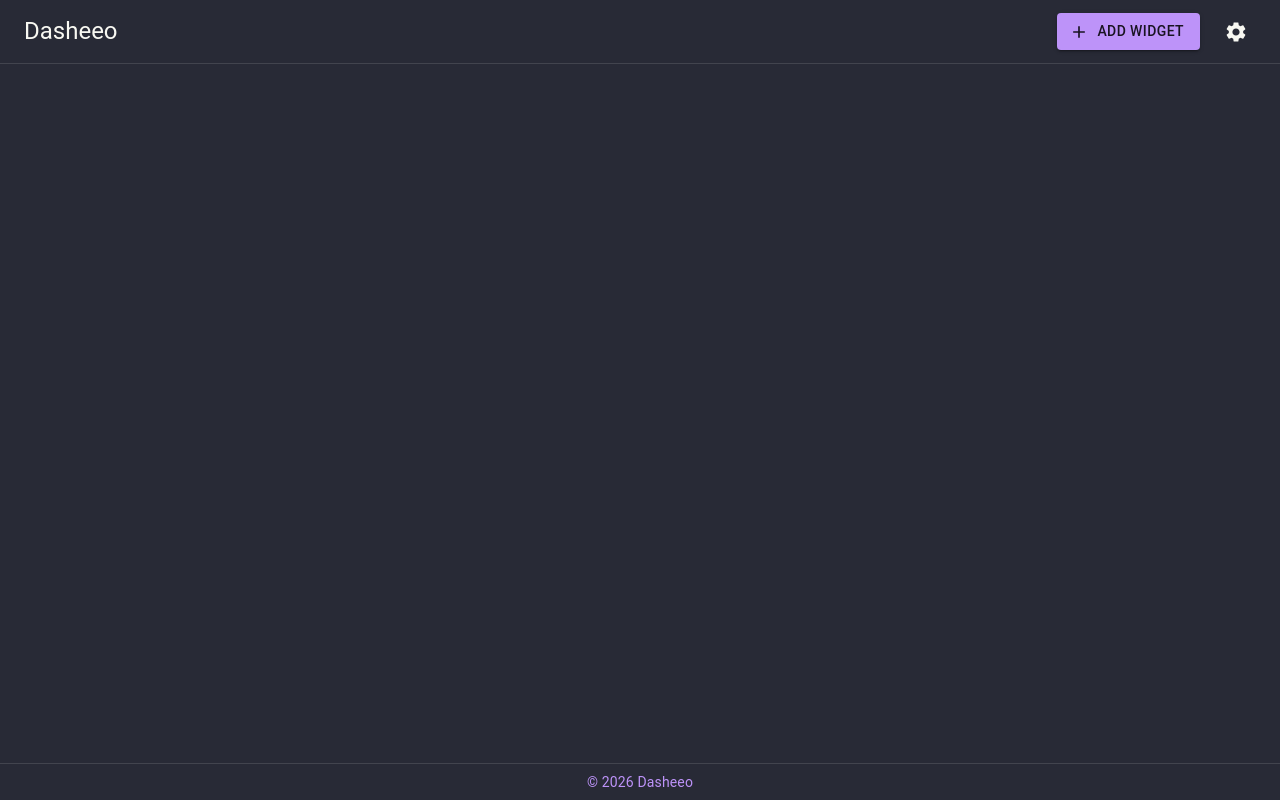
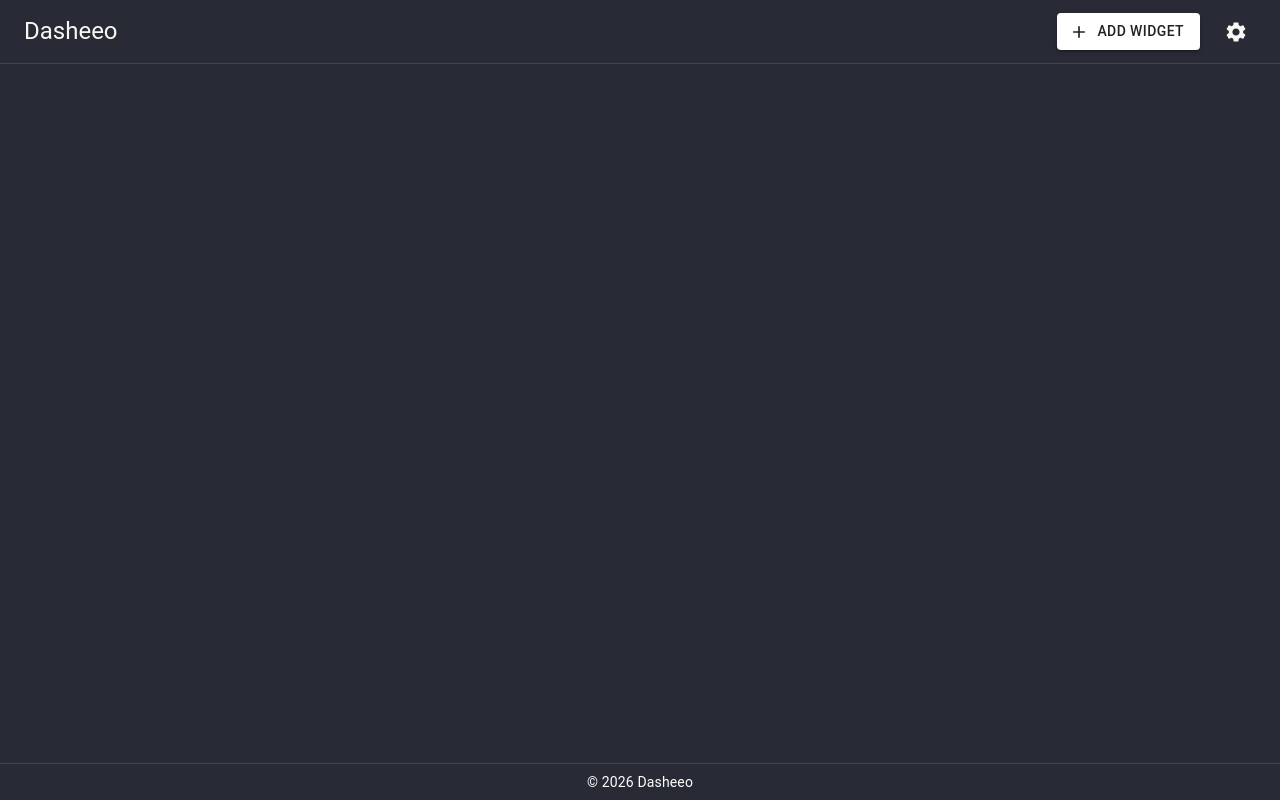
Before and after one commit to glenc93/dasheeo, a Next.js app: page / in a window 1280 px wide. Built offline with nearby package versions, Linux system fonts and the light colour scheme.

Commit message:
updated theme colours

```diff
--- a/src/theme/theme.ts
+++ b/src/theme/theme.ts
@@ -4,10 +4,10 @@ export const lightTheme = createTheme({
   palette: {
     mode: 'light',
     primary: {
-      main: '#bd93f9',
+      main: '#000000',
     },
     secondary: {
-      main: '#ff79c6',
+      main: '#424242',
     },
   },
   components: {
@@ -18,7 +18,7 @@ export const lightTheme = createTheme({
             color: 'rgba(0, 0, 0, 0.6)',
           },
           '& .MuiInputLabel-root.Mui-focused': {
-            color: '#bd93f9',
+            color: '#000000',
           },
           '& .MuiFormHelperText-root': {
             color: 'rgba(0, 0, 0, 0.6)',
@@ -40,10 +40,10 @@ export const darkTheme = createTheme({
   palette: {
     mode: 'dark',
     primary: {
-      main: '#bd93f9',
+      main: '#ffffff',
     },
     secondary: {
-      main: '#ff79c6',
+      main: '#ffffff',
     },
     background: {
       default: '#282a36',
@@ -71,13 +71,13 @@ export const darkTheme = createTheme({
       styleOverrides: {
         root: {
           '& .MuiInputLabel-root': {
-            color: '#bd93f9',
+            color: '#ffffff',
           },
           '& .MuiInputLabel-root.Mui-focused': {
-            color: '#bd93f9',
+            color: '#ffffff',
           },
           '& .MuiFormHelperText-root': {
-            color: '#bd93f9',
+            color: '#ffffff',
           },
         },
       },
@@ -85,7 +85,7 @@ export const darkTheme = createTheme({
     MuiFormLabel: {
       styleOverrides: {
         root: {
-          color: '#bd93f9',
+          color: '#ffffff',
         },
       },
     },
```
